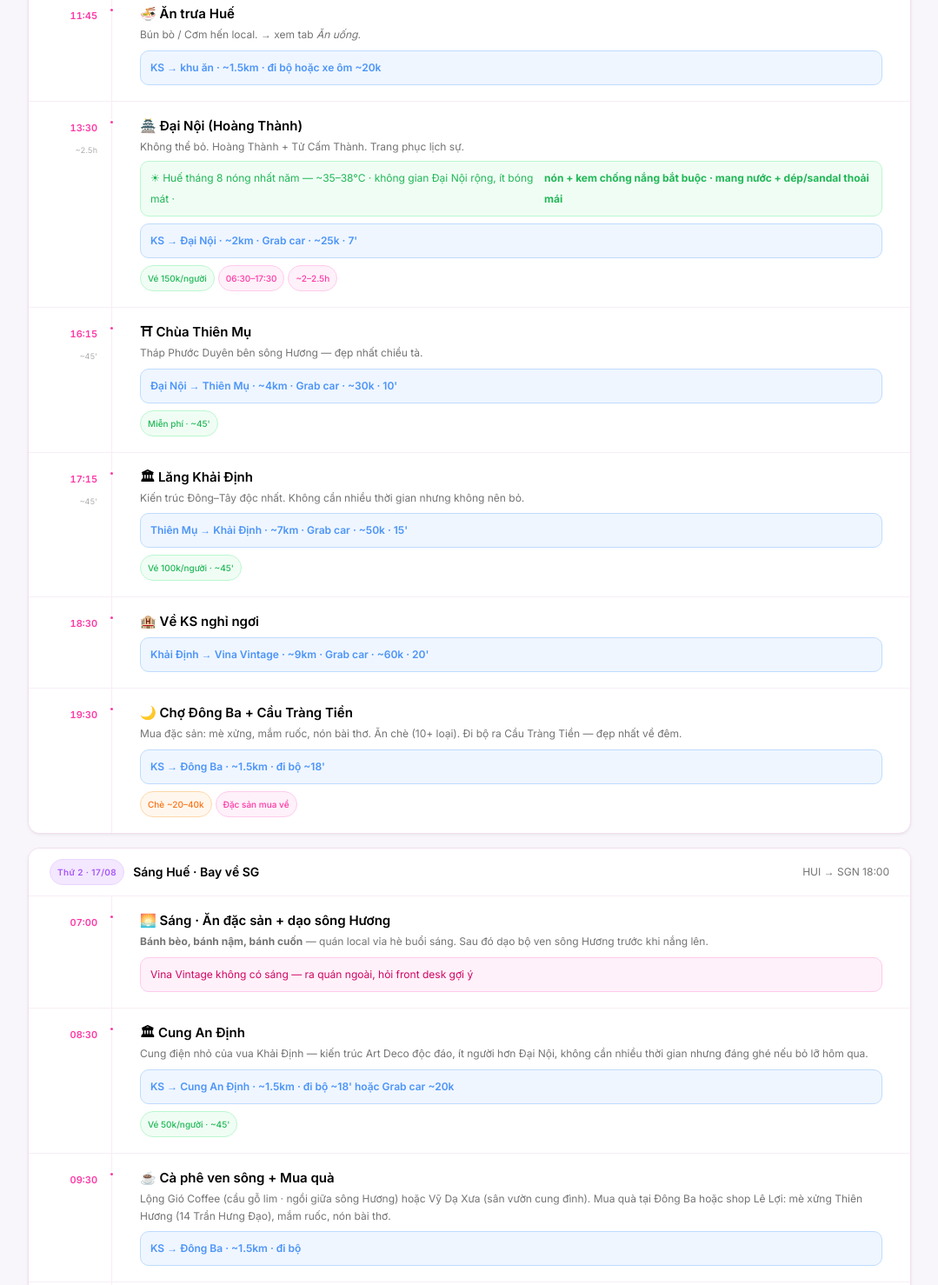
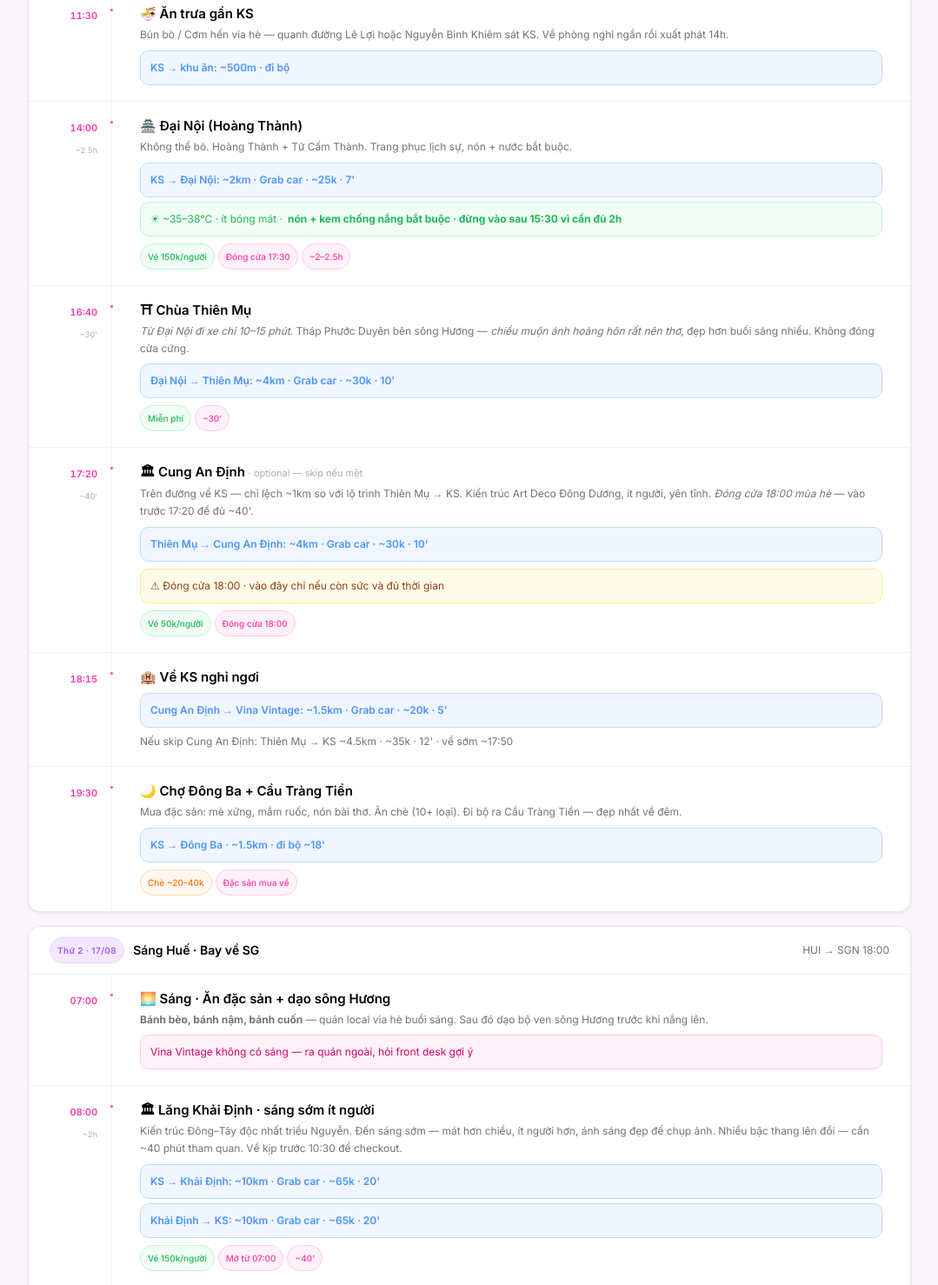
Before and after one commit to buubuu203/danang-hue-planner, a plain HTML site: page index.html in a window 1280 px wide. Shown: the part 4040-5518 px from the top of the page at 87% size, without its empty margins (100-1179 px from the left). Drawn offline with Linux system fonts and the light colour scheme.

Commit message:
update plan for 1608

```diff
--- a/index.html
+++ b/index.html
@@ -1259,46 +1259,48 @@ body {
       </div>
     </div>
     <div class="tl-entry">
-      <div class="tl-time"><span class="tt">11:45</span></div>
-      <div class="tl-body">
-        <div class="tl-title">🍜 Ăn trưa Huế</div>
-        <p class="tl-desc">Bún bò / Cơm hến local. → xem tab <em>Ăn uống</em>.</p>
-        <div class="cbox cb-move"><strong>KS → khu ăn · ~1.5km · đi bộ hoặc xe ôm ~20k</strong></div>
-      </div>
-    </div>
-    <div class="tl-entry">
-      <div class="tl-time"><span class="tt">13:30</span><span class="td">~2.5h</span></div>
+      <div class="tl-time"><span class="tt">11:30</span></div>
+      <div class="tl-body">
+        <div class="tl-title">🍜 Ăn trưa gần KS</div>
+        <p class="tl-desc">Bún bò / Cơm hến vỉa hè — quanh đường Lê Lợi hoặc Nguyễn Bỉnh Khiêm sát KS. Về phòng nghỉ ngắn rồi xuất phát 14h.</p>
+        <div class="cbox cb-move"><strong>KS → khu ăn: ~500m · đi bộ</strong></div>
+      </div>
+    </div>
+    <div class="tl-entry">
+      <div class="tl-time"><span class="tt">14:00</span><span class="td">~2.5h</span></div>
       <div class="tl-body">
         <div class="tl-title">🏯 Đại Nội (Hoàng Thành)</div>
-        <p class="tl-desc">Không thể bỏ. Hoàng Thành + Tử Cấm Thành. Trang phục lịch sự.</p>
-        <div class="cbox cb-info" style="margin-top:6px">☀ Huế tháng 8 nóng nhất năm — ~35–38°C · không gian Đại Nội rộng, ít bóng mát · <strong>nón + kem chống nắng bắt buộc · mang nước + dép/sandal thoải mái</strong></div>
-        <div class="cbox cb-move"><strong>KS → Đại Nội · ~2km · Grab car · ~25k · 7'</strong></div>
-        <div class="tl-tags"><span class="ttag ttag-s">Vé 150k/người</span><span class="ttag ttag-n">06:30–17:30</span><span class="ttag ttag-n">~2–2.5h</span></div>
-      </div>
-    </div>
-    <div class="tl-entry">
-      <div class="tl-time"><span class="tt">16:15</span><span class="td">~45'</span></div>
+        <p class="tl-desc">Không thể bỏ. Hoàng Thành + Tử Cấm Thành. Trang phục lịch sự, nón + nước bắt buộc.</p>
+        <div class="cbox cb-move"><strong>KS → Đại Nội: ~2km · Grab car · ~25k · 7'</strong></div>
+        <div class="cbox cb-info" style="margin-top:5px">☀ ~35–38°C · ít bóng mát · <strong>nón + kem chống nắng bắt buộc · đừng vào sau 15:30 vì cần đủ 2h</strong></div>
+        <div class="tl-tags"><span class="ttag ttag-s">Vé 150k/người</span><span class="ttag ttag-n">Đóng cửa 17:30</span><span class="ttag ttag-n">~2–2.5h</span></div>
+      </div>
+    </div>
+    <div class="tl-entry">
+      <div class="tl-time"><span class="tt">16:40</span><span class="td">~30'</span></div>
       <div class="tl-body">
         <div class="tl-title">⛩ Chùa Thiên Mụ</div>
-        <p class="tl-desc">Tháp Phước Duyên bên sông Hương — đẹp nhất chiều tà.</p>
-        <div class="cbox cb-move"><strong>Đại Nội → Thiên Mụ · ~4km · Grab car · ~30k · 10'</strong></div>
-        <div class="tl-tags"><span class="ttag ttag-s">Miễn phí · ~45'</span></div>
-      </div>
-    </div>
-    <div class="tl-entry">
-      <div class="tl-time"><span class="tt">17:15</span><span class="td">~45'</span></div>
-      <div class="tl-body">
-        <div class="tl-title">🏛 Lăng Khải Định</div>
-        <p class="tl-desc">Kiến trúc Đông–Tây độc nhất. Không cần nhiều thời gian nhưng không nên bỏ.</p>
-        <div class="cbox cb-move"><strong>Thiên Mụ → Khải Định · ~7km · Grab car · ~50k · 15'</strong></div>
-        <div class="tl-tags"><span class="ttag ttag-s">Vé 100k/người · ~45'</span></div>
-      </div>
-    </div>
-    <div class="tl-entry">
-      <div class="tl-time"><span class="tt">18:30</span></div>
+        <p class="tl-desc"><cite index="31-1">Từ Đại Nội đi xe chỉ 10–15 phút</cite>. Tháp Phước Duyên bên sông Hương — <cite index="29-1">chiều muộn ánh hoàng hôn rất nên thơ</cite>, đẹp hơn buổi sáng nhiều. Không đóng cửa cứng.</p>
+        <div class="cbox cb-move"><strong>Đại Nội → Thiên Mụ: ~4km · Grab car · ~30k · 10'</strong></div>
+        <div class="tl-tags"><span class="ttag ttag-s">Miễn phí</span><span class="ttag ttag-n">~30'</span></div>
+      </div>
+    </div>
+    <div class="tl-entry">
+      <div class="tl-time"><span class="tt">17:20</span><span class="td">~40'</span></div>
+      <div class="tl-body">
+        <div class="tl-title">🏛 Cung An Định <span style="font-weight:400;font-size:11px;color:var(--fg-tertiary)">· optional — skip nếu mệt</span></div>
+        <p class="tl-desc">Trên đường về KS — chỉ lệch ~1km so với lộ trình Thiên Mụ → KS. Kiến trúc Art Deco Đông Dương, ít người, yên tĩnh. <cite index="21-1">Đóng cửa 18:00 mùa hè</cite> — vào trước 17:20 để đủ ~40'.</p>
+        <div class="cbox cb-move"><strong>Thiên Mụ → Cung An Định: ~4km · Grab car · ~30k · 10'</strong></div>
+        <div class="cbox cb-warn">⚠ Đóng cửa 18:00 · vào đây chỉ nếu còn sức và đủ thời gian</div>
+        <div class="tl-tags"><span class="ttag ttag-s">Vé 50k/người</span><span class="ttag ttag-n">Đóng cửa 18:00</span></div>
+      </div>
+    </div>
+    <div class="tl-entry">
+      <div class="tl-time"><span class="tt">18:15</span></div>
       <div class="tl-body">
         <div class="tl-title">🏨 Về KS nghỉ ngơi</div>
-        <div class="cbox cb-move"><strong>Khải Định → Vina Vintage · ~9km · Grab car · ~60k · 20'</strong></div>
+        <div class="cbox cb-move"><strong>Cung An Định → Vina Vintage: ~1.5km · Grab car · ~20k · 5'</strong></div>
+        <p class="tl-desc" style="margin-top:6px">Nếu skip Cung An Định: Thiên Mụ → KS ~4.5km · ~35k · 12' · về sớm ~17:50</p>
       </div>
     </div>
     <div class="tl-entry">
@@ -1328,16 +1330,17 @@ body {
       </div>
     </div>
     <div class="tl-entry">
-      <div class="tl-time"><span class="tt">08:30</span></div>
-      <div class="tl-body">
-        <div class="tl-title">🏛 Cung An Định</div>
-        <p class="tl-desc">Cung điện nhỏ của vua Khải Định — kiến trúc Art Deco độc đáo, ít người hơn Đại Nội, không cần nhiều thời gian nhưng đáng ghé nếu bỏ lỡ hôm qua.</p>
-        <div class="cbox cb-move"><strong>KS → Cung An Định · ~1.5km · đi bộ ~18' hoặc Grab car ~20k</strong></div>
-        <div class="tl-tags"><span class="ttag ttag-s">Vé 50k/người · ~45'</span></div>
-      </div>
-    </div>
-    <div class="tl-entry">
-      <div class="tl-time"><span class="tt">09:30</span></div>
+      <div class="tl-time"><span class="tt">08:00</span><span class="td">~2h</span></div>
+      <div class="tl-body">
+        <div class="tl-title">🏛 Lăng Khải Định · sáng sớm ít người</div>
+        <p class="tl-desc">Kiến trúc Đông–Tây độc nhất triều Nguyễn. Đến sáng sớm — mát hơn chiều, ít người hơn, ánh sáng đẹp để chụp ảnh. Nhiều bậc thang lên đồi — cần ~40 phút tham quan. Về kịp trước 10:30 để checkout.</p>
+        <div class="cbox cb-move"><strong>KS → Khải Định: ~10km · Grab car · ~65k · 20'</strong></div>
+        <div class="cbox cb-move" style="margin-top:5px"><strong>Khải Định → KS: ~10km · Grab car · ~65k · 20'</strong></div>
+        <div class="tl-tags"><span class="ttag ttag-s">Vé 150k/người</span><span class="ttag ttag-n">Mở từ 07:00</span><span class="ttag ttag-n">~40'</span></div>
+      </div>
+    </div>
+    <div class="tl-entry">
+      <div class="tl-time"><span class="tt">10:00</span></div>
       <div class="tl-body">
         <div class="tl-title">☕ Cà phê ven sông + Mua quà</div>
         <p class="tl-desc">Lộng Gió Coffee (cầu gỗ lim · ngồi giữa sông Hương) hoặc Vỹ Dạ Xưa (sân vườn cung đình). Mua quà tại Đông Ba hoặc shop Lê Lợi: mè xửng Thiên Hương (14 Trần Hưng Đạo), mắm ruốc, nón bài thơ.</p>
@@ -1475,7 +1478,7 @@ body {
     <div class="cr"><div class="cr-left"><div class="cr-label">🚗 Grab car ĐN ↔ Hội An khứ hồi (15/08)</div></div><div class="cr-amt">~560–700k</div></div>
     <div class="cr"><div class="cr-left"><div class="cr-label">🍽 Ăn uống ĐN · 3 ngày (trừ sáng Melia)</div></div><div class="cr-amt">~500–700k</div></div>
     <div class="cr"><div class="cr-left"><div class="cr-label">🏮 Vé + ăn uống Hội An</div></div><div class="cr-amt">~360–500k</div></div>
-    <div class="cr"><div class="cr-left"><div class="cr-label">🏯 Vé tham quan Huế · Đại Nội + Khải Định × 2</div></div><div class="cr-amt">500,000đ</div></div>
+    <div class="cr"><div class="cr-left"><div class="cr-label">🏯 Vé tham quan Huế · Đại Nội (150k × 2) + Cung An Định (50k × 2) + Khải Định (150k × 2)</div></div><div class="cr-amt">700,000đ</div></div>
     <div class="cr"><div class="cr-left"><div class="cr-label">🍽 Ăn uống Huế · 2 ngày</div></div><div class="cr-amt">~400–500k</div></div>
     <div class="cr"><div class="cr-left"><div class="cr-label">🛍 Quà về từ Huế</div></div><div class="cr-amt">~200–500k</div></div>
     <div class="cr-total"><span class="cr-total-label">Phát sinh ước tính</span><span class="cr-total-amt">~3.3–4.4tr</span></div>
@@ -1571,7 +1574,7 @@ body {
           <ul class="pack-list">
             <li class="pack-item" style="cursor:default"><div class="pack-cb" style="background:var(--bg-info-subtle);border-color:#bfdbfe;color:#1d4ed8;font-size:10px">🏠</div><span class="pack-text">Phòng Melia: <strong>76</strong></span></li>
             <li class="pack-item" style="cursor:default"><div class="pack-cb" style="background:var(--bg-info-subtle);border-color:#bfdbfe;color:#1d4ed8;font-size:10px">🚌</div><span class="pack-text">Xe đoàn: <strong>Xe 2</strong></span></li>
-            <li class="pack-item" style="cursor:default"><div class="pack-cb" style="background:var(--bg-info-subtle);border-color:#bfdbfe;color:#1d4ed8;font-size:10px">✈</div><span class="pack-text">Vé chiều về: 3FSQ2X</span></li>
+            <li class="pack-item" style="cursor:default"><div class="pack-cb" style="background:var(--bg-info-subtle);border-color:#bfdbfe;color:#1d4ed8;font-size:10px">✈</div><span class="pack-text">Vé chiều về: tự book</span></li>
           </ul>
         </div>
       </div>
@@ -1801,8 +1804,8 @@ body {
     <div class="pack-event-head">
       <div class="pack-event-icon">🏯</div>
       <div class="pack-event-info">
-        <div class="pack-event-name">Đại Nội + Thiên Mụ + Khải Định · 16/08 chiều</div>
-        <div class="pack-event-meta">Di tích trang nghiêm · nắng ~35–38°C · đi bộ nhiều · trang phục <strong>phải che vai và không được ngắn quá gối</strong>.</div>
+        <div class="pack-event-name">Đại Nội → Thiên Mụ → Cung An Định (optional) · 16/08 chiều</div>
+        <div class="pack-event-meta">Xuất phát 14h · Thiên Mụ hoàng hôn · Cung An Định cuối nếu còn sức · trang phục <strong>phải che vai và không được ngắn quá gối</strong>.</div>
       </div>
       <span class="pack-event-badge pb-formal">Lịch sự · kín</span>
     </div>
@@ -1837,8 +1840,8 @@ body {
     <div class="pack-event-head">
       <div class="pack-event-icon">🌅</div>
       <div class="pack-event-info">
-        <div class="pack-event-name">Sáng dạo Huế + Cà phê + Mua quà · 17/08 sáng</div>
-        <div class="pack-event-meta">Dạo sông Hương · cà phê ven nước · Chợ Đông Ba mua quà · checkout 12h · ra sân bay 16:20</div>
+        <div class="pack-event-name">Lăng Khải Định sáng sớm · 17/08</div>
+        <div class="pack-event-meta">~10km khỏi KS · đi về mất ~40' xe · tham quan ~40' · về kịp checkout 11:30 · sáng mát hơn chiều nhiều</div>
       </div>
       <span class="pack-event-badge pb-casual">Casual nhẹ nhàng</span>
     </div>
```
